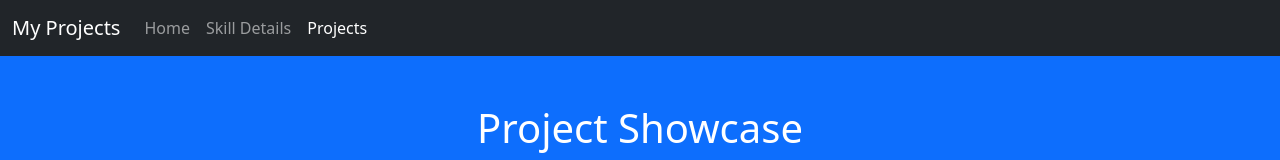
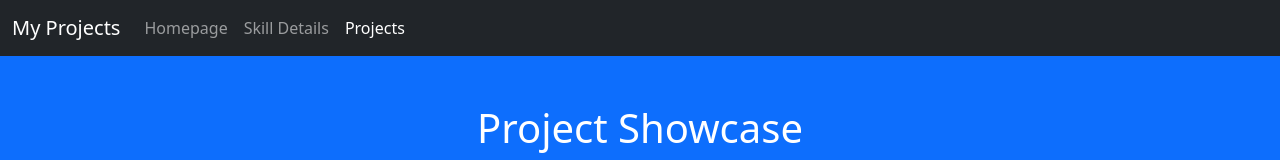
Before and after one commit to playboiarman/Personal-Skills, a plain HTML site: page project-showcase.html in a window 1280 px wide. Shown: the top 160 px of the page. Drawn offline with nearby package versions, Linux system fonts and the light colour scheme; files whose address does not match are found by name.

Commit message:
homepage fix

```diff
--- a/project-showcase.html
+++ b/project-showcase.html
@@ -19,7 +19,7 @@
             </button>
             <div class="collapse navbar-collapse" id="navbarNav">
                 <ul class="navbar-nav">
-                    <li class="nav-item"><a class="nav-link" href="index.html">Home</a></li>
+                    <li class="nav-item"><a class="nav-link" href="index.html">Homepage</a></li>
                     <li class="nav-item"><a class="nav-link" href="skill-details.html">Skill Details</a></li>
                     <li class="nav-item"><a class="nav-link active" href="project-showcase.html">Projects</a></li>
                 </ul>
```
Also changed, not shown: skill-details.html (+1 -1 lines).
